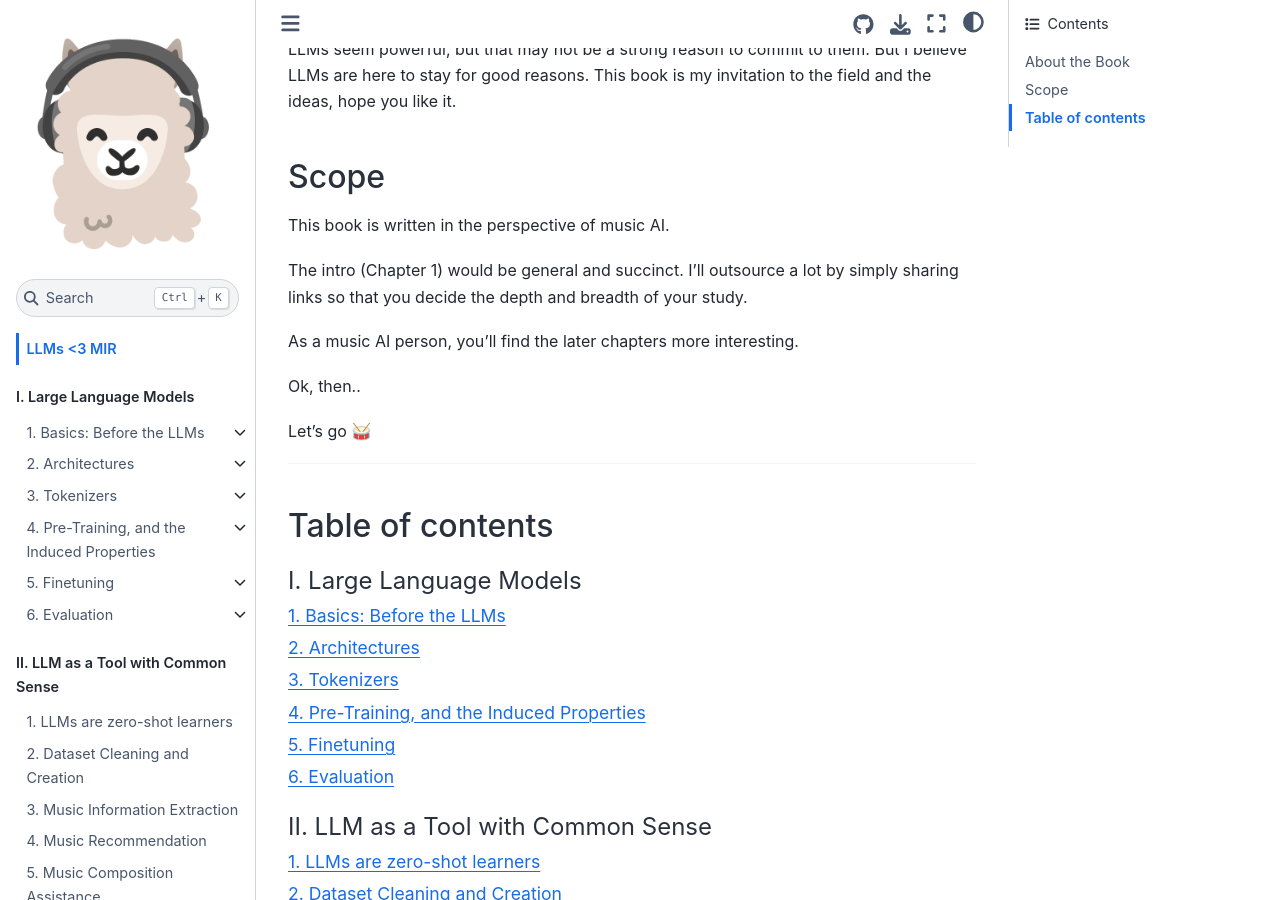
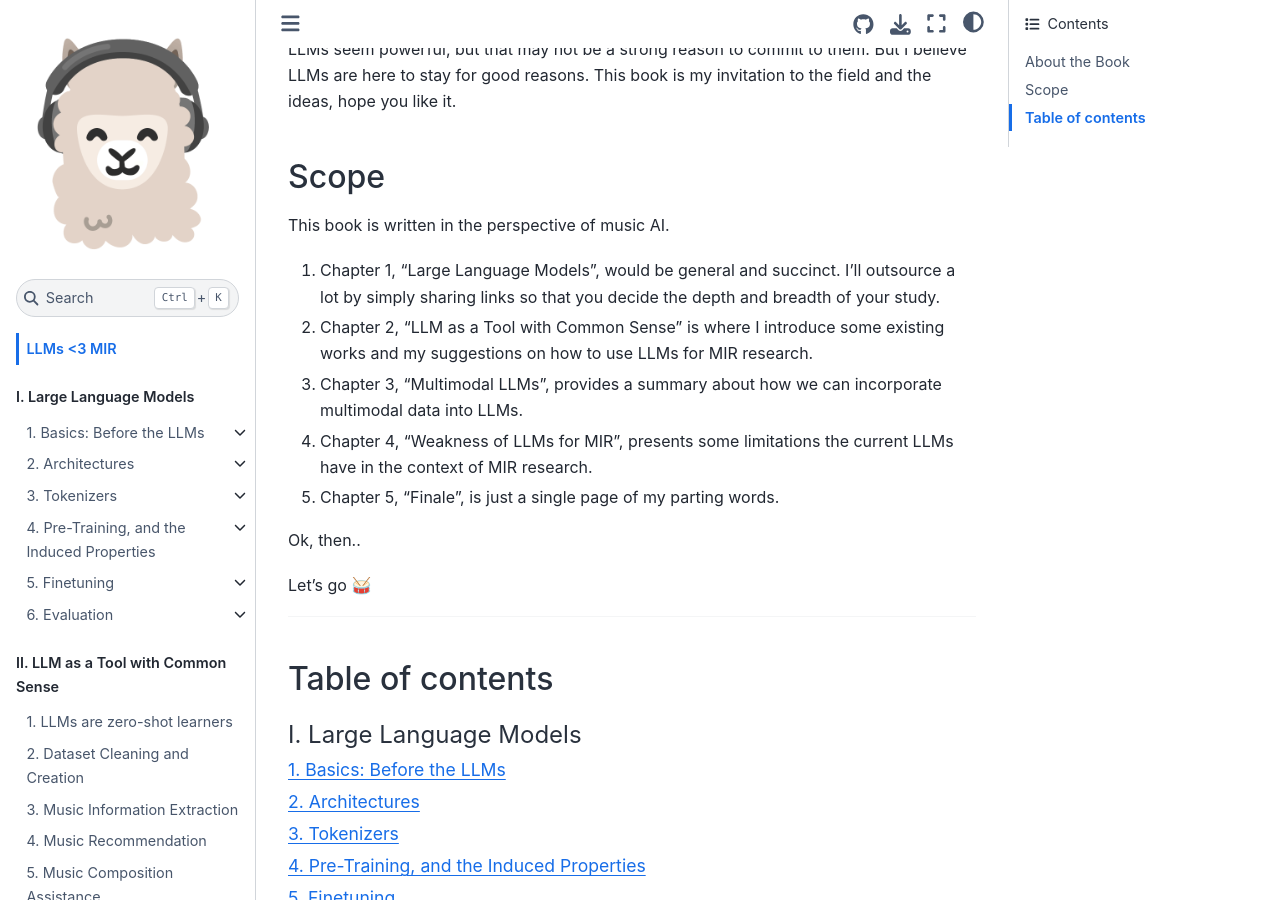
Before and after one commit to llms-heart-mir/tutorial, a Jupyter Book: the page built from book/intro.md, in a window 1280 px wide and 900 px high, scrolled down 471 px. Built offline with Jupyter Book 1.0.4 settings and Sphinx 7.4.7 and the Sphinx Book theme 1.1.4, drawn with Linux system fonts in a browser that asks for light colours.

Commit message:
update scope

```diff
--- a/book/intro.md
+++ b/book/intro.md
@@ -16,9 +16,11 @@ This book is my invitation to the field and the ideas, hope you like it.
 
 This book is written in the perspective of music AI.
 
-The intro (Chapter 1) would be general and succinct. I'll outsource a lot by simply sharing links so that you decide the depth and breadth of your study.
-
-As a music AI person, you'll find the later chapters more interesting.
+1. Chapter 1, "Large Language Models", would be general and succinct. I'll outsource a lot by simply sharing links so that you decide the depth and breadth of your study.
+2. Chapter 2, "LLM as a Tool with Common Sense" is where I introduce some existing works and my suggestions on how to use LLMs for MIR research.
+3. Chapter 3, "Multimodal LLMs", provides a summary about how we can incorporate multimodal data into LLMs.
+4. Chapter 4, "Weakness of LLMs for MIR", presents some limitations the current LLMs have in the context of MIR research.
+5. Chapter 5, "Finale", is just a single page of my parting words.
 
 Ok, then..
 
```
